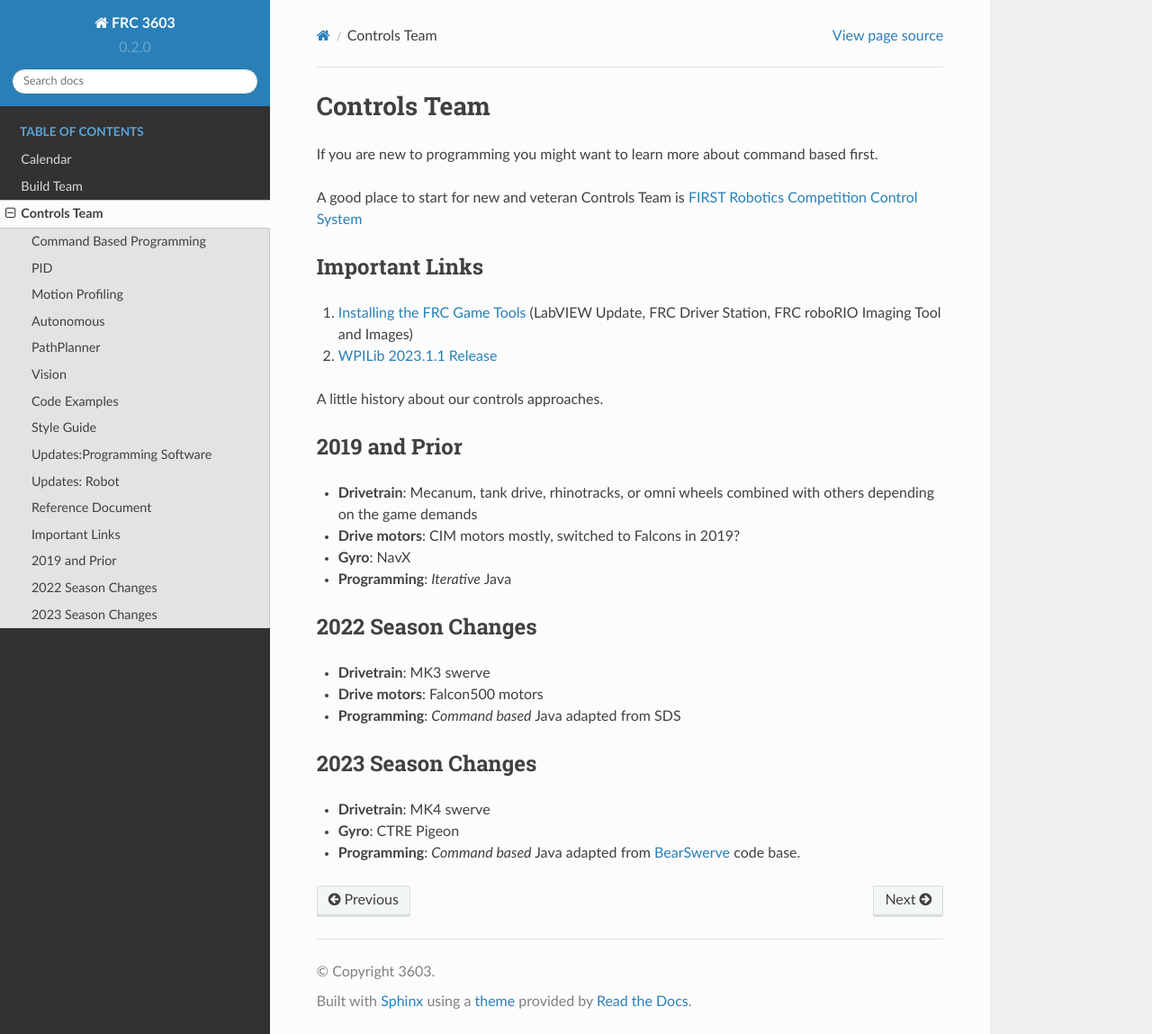
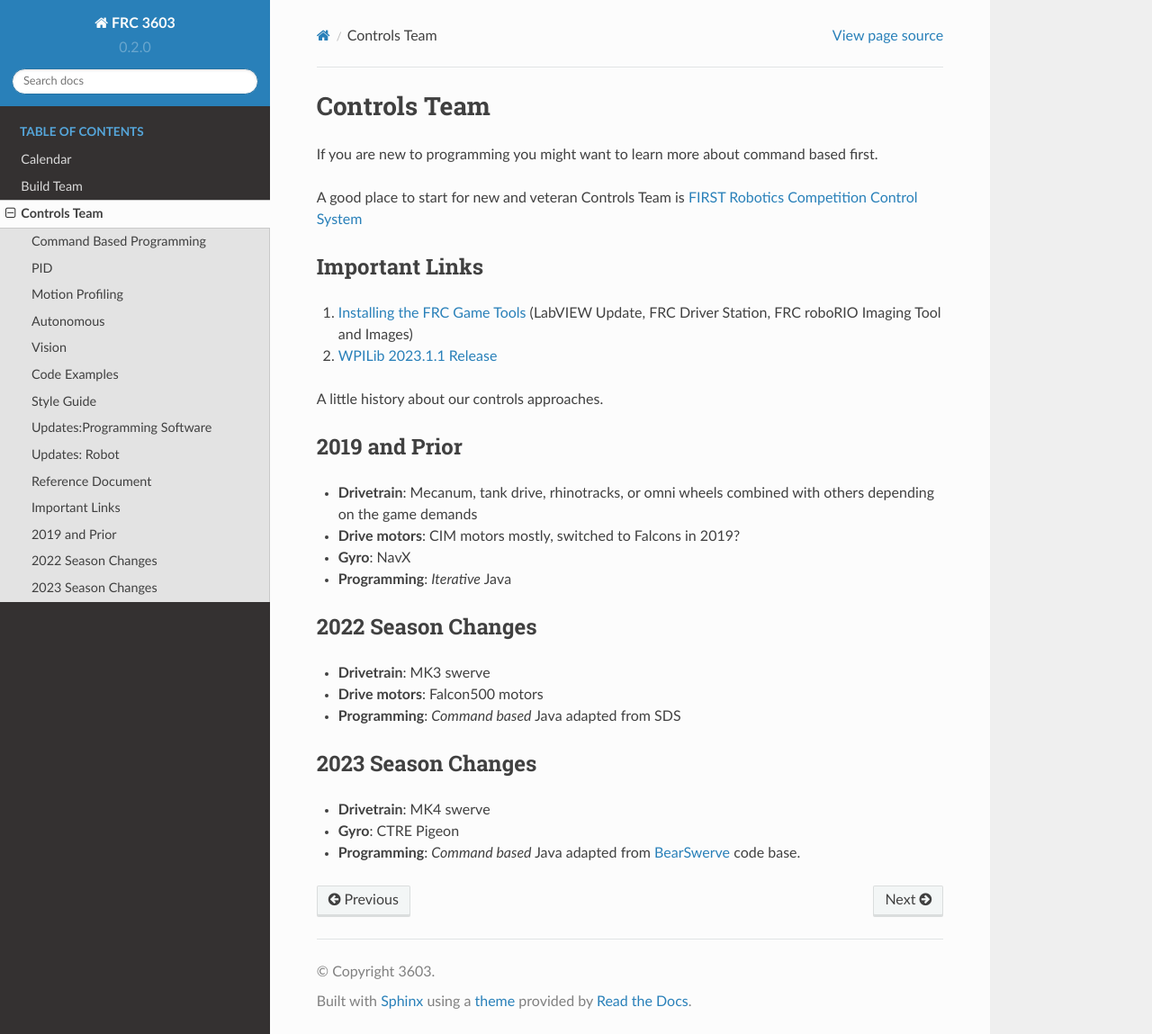
Before and after one commit to CyberCoyotes/3603-CodingHandbook, a Sphinx documentation site: the page built from docs/source/team-controls.rst, in a window 1280 px wide and 1149 px high. Shown: the whole window at 90% size. Built offline with Sphinx 7.4.7 and the Read the Docs theme 2.0.0, drawn with Linux system fonts in a browser that asks for light colours.

Commit message:
Update team-controls.rst

```diff
--- a/docs/source/team-controls.rst
+++ b/docs/source/team-controls.rst
@@ -13,8 +13,6 @@ Controls Team
     controls/motion-profiling
 
     controls/sub-auton
-
-    controls/auton/auton-pathplanner
 
     controls/sub-vision
 
```
